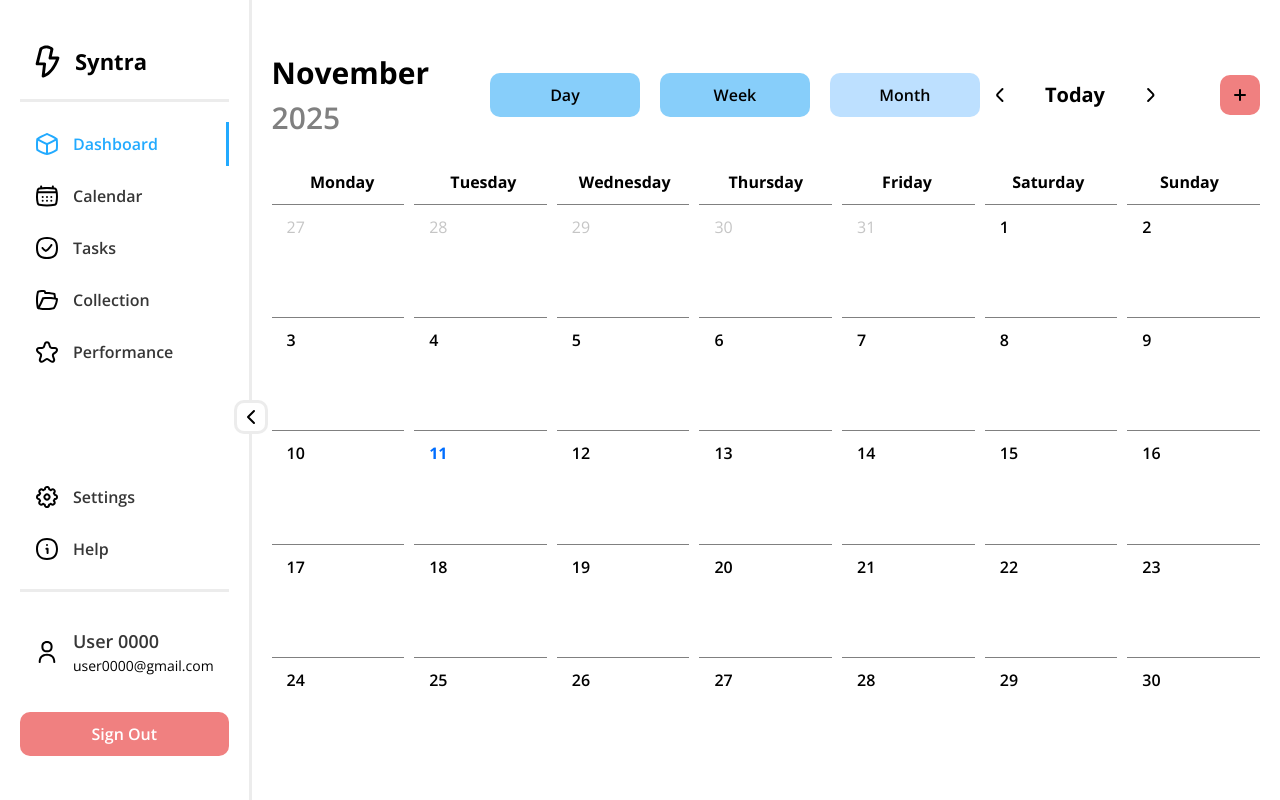
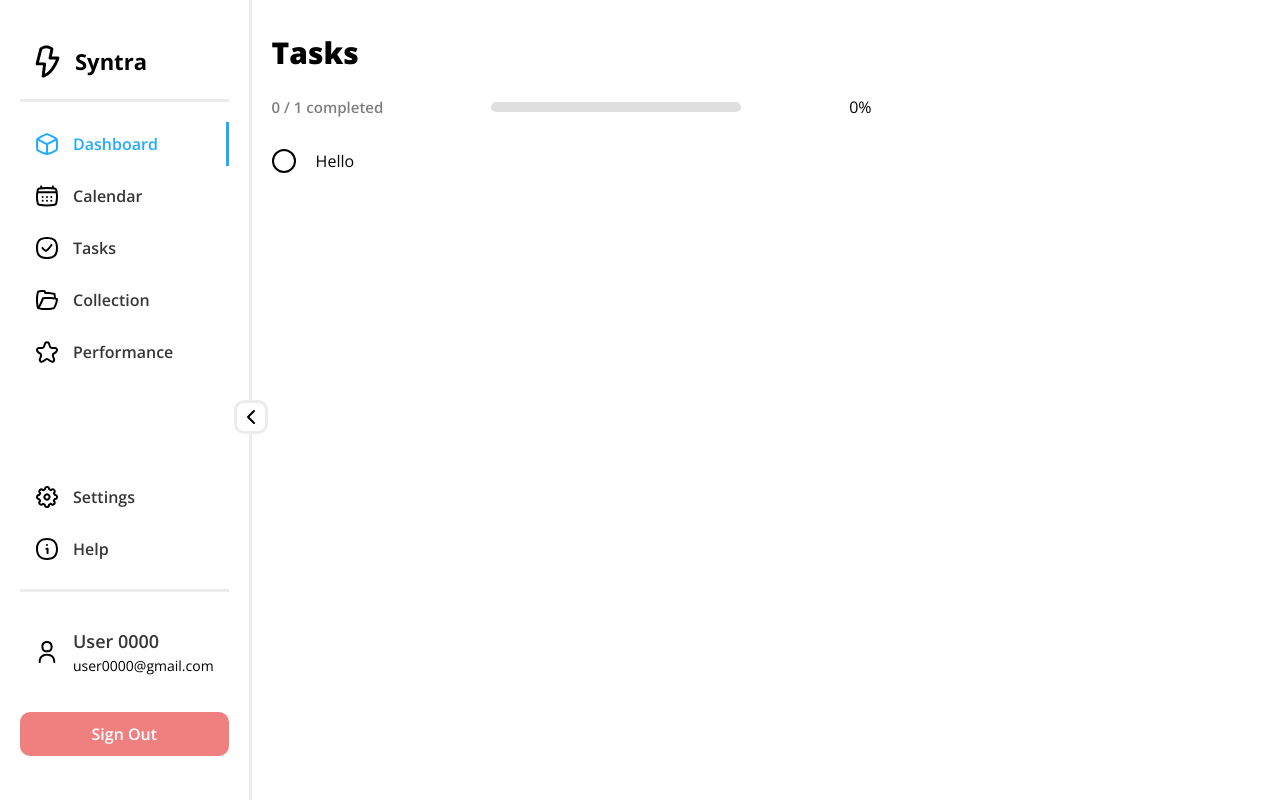
Before and after one commit to dark-sorceror/Syntra, a Next.js app in the folder web/src/: page / in a window 1280 px wide. Built offline with nearby package versions, Linux system fonts and the light colour scheme.

Commit message:
Create task view page

```diff
--- a/web/src/app/layout.tsx
+++ b/web/src/app/layout.tsx
@@ -13,7 +13,6 @@ export default function Test({ children }: { children: React.ReactNode }) {
                     <Sidebar />
                     {children}
                     <AIAgent />
-                    <div id="portal-root"></div>
                 </KeydownProvider>
             </body>
         </html>
--- a/web/src/app/page.tsx
+++ b/web/src/app/page.tsx
@@ -3,18 +3,31 @@
 import { useState } from "react";
 import { Calendar } from "@/components/Calendar";
 import { CalendarEvent } from "@/types/calendar";
+import { Tasks } from "./tasks/page";
 
 export default function App() {
     const [currentPage, setCurrentPage] = useState<
         "dashboard" | "calendar" | "tasks"
-    >("calendar");
+    >("tasks");
 
-    const [events, setEvents] = useState<CalendarEvent[]>([]);
+    // Too lazy to adapt sidebar to render page for now
+    const [events, setEvents] = useState<CalendarEvent[]>([
+        {
+            id: "1",
+            title: "Hello",
+            start: new Date(2025, 11, 5, 17, 0),
+            end: new Date(2025, 11, 5, 18, 0),
+            color: "blue",
+            category: "Study",
+        },
+    ]);
 
     const renderPage = () => {
         switch (currentPage) {
             case "calendar":
                 return <Calendar events={events} setEvents={setEvents} />;
+            case "tasks":
+                return <Tasks events={events} setEvents={setEvents} />;
             default:
                 return null;
         }
--- /dev/null
+++ b/web/src/app/tasks/index.css
@@ -0,0 +1,84 @@
+.task-wrapper {
+    width: 100%;
+    height: 100%;
+    display: flex;
+    flex-direction: column;
+    padding: 30px 20px;
+}
+
+.task-header {
+    font-weight: 800;
+    font-size: 30px;
+    margin-bottom: 20px;
+}
+
+.task-area {
+    width: 600px;
+    height: min-content;
+}
+
+.task-stats {
+    display: flex;
+    align-items: center;
+    justify-content: space-between;
+}
+
+.tasks {
+    display: flex;
+}
+
+.task {
+    display: flex;
+    margin-top: 30px;
+}
+
+.complete-task {
+    svg {
+        width: 24px;
+        height: 24px;
+        margin-right: 20px;
+    }
+}
+
+.task-completed-number {
+    font-weight: 600;
+    font-size: 15px;
+    opacity: 50%;
+}
+
+.task-percentage-bar-wrapper {
+    background-color: rgb(223, 223, 223);
+    border-radius: 20px;
+    width: 250px;
+    height: 10px;
+    display: flex;
+}
+
+.task-percentage-bar {
+    transition: all 0.2s ease-in-out;
+}
+
+.complete-task {
+    svg {
+        width: 24px;
+    }
+}
+
+.no-tasks {
+    display: flex;
+    align-items: center;
+    justify-content: center;
+    flex-direction: column;
+    opacity: 60%;
+    height: 150px;
+    margin-top: 150px;
+
+    svg {
+        width: 60px;
+        margin-bottom: 10px;
+    }
+
+    p {
+        font-weight: 600;
+    }
+}
--- /dev/null
+++ b/web/src/app/tasks/page.tsx
@@ -0,0 +1,129 @@
+import { useState } from "react";
+import { CalendarEvent } from "../../types/calendar";
+import { getMonthName } from "@/utils/dateUtils";
+
+import "./index.css";
+
+interface TasksProps {
+    events: CalendarEvent[];
+    setEvents: (events: CalendarEvent[]) => void;
+}
+
+interface Task extends CalendarEvent {
+    completed?: boolean;
+}
+
+export function Tasks({ events }: TasksProps) {
+    const [tasks, setTasks] = useState<Task[]>(
+        events.map((event) => ({ ...event, completed: Math.random() > 0.4 }))
+    );
+
+    const toggleTask = (taskId: string) => {
+        setTasks(
+            tasks.map((task) =>
+                task.id === taskId
+                    ? { ...task, completed: !task.completed }
+                    : task
+            )
+        );
+    };
+
+    const getStats = () => {
+        const categoryTasks = tasks;
+        const completed = categoryTasks.filter((t) => t.completed).length;
+        const total = categoryTasks.length;
+        const percentage =
+            total > 0 ? Math.round((completed / total) * 100) : 0;
+        return { completed, total, percentage };
+    };
+
+    const formatDate = (date: Date) => {
+        const today = new Date();
+        const tomorrow = new Date(today);
+
+        tomorrow.setDate(tomorrow.getDate() + 1);
+
+        if (date.toDateString() === today.toDateString()) {
+            return "Today";
+        } else if (date.toDateString() === tomorrow.toDateString()) {
+            return "Tomorrow";
+        } else {
+            return `${getMonthName(date.getMonth())} ${date.getDate()}`;
+        }
+    };
+
+    return (
+        <div className="task-wrapper">
+            <div className="task-header">
+                <h1>Tasks</h1>
+            </div>
+            <div className="task-area">
+                <div className="task-progress">
+                    <div className="task-stats">
+                        <span className="task-completed-number">
+                            {getStats().completed} / {getStats().total}{" "}
+                            completed
+                        </span>
+                        <div className="task-percentage-bar-wrapper">
+                            <div
+                                className="task-percentage-bar"
+                                style={{
+                                    width: `${getStats().percentage}%`,
+                                }}
+                            ></div>
+                        </div>
+                        <span className="task-percentage">
+                            {getStats().percentage}%
+                        </span>
+                    </div>
+                </div>
+                <div className="tasks">
+                    {tasks.map((task) => (
+                        <div
+                            key={task.id}
+                            className={`
+                      task
+                      ${task.completed ? "opacity-60" : ""}
+                    `}
+                            onClick={() => toggleTask(task.id)}
+                        >
+                            <button
+                                className="complete-task"
+                                onClick={(e) => {
+                                    e.stopPropagation();
+                                    toggleTask(task.id);
+                                }}
+                            >
+                                {task.completed ? (
+                                    <svg
+                                        xmlns="http://www.w3.org/2000/svg"
+                                        viewBox="0 0 24 24"
+                                    >
+                                        <path d="m16.298,8.288l1.404,1.425-5.793,5.707c-.387.387-.896.58-1.407.58s-1.025-.195-1.416-.585l-2.782-2.696,1.393-1.437,2.793,2.707,5.809-5.701Zm7.702,3.712c0,6.617-5.383,12-12,12S0,18.617,0,12,5.383,0,12,0s12,5.383,12,12Zm-2,0c0-5.514-4.486-10-10-10S2,6.486,2,12s4.486,10,10,10,10-4.486,10-10Z" />
+                                    </svg>
+                                ) : (
+                                    <svg
+                                        xmlns="http://www.w3.org/2000/svg"
+                                        viewBox="0 0 24 24"
+                                    >
+                                        <path d="M12,0A12,12,0,1,0,24,12,12,12,0,0,0,12,0Zm0,22A10,10,0,1,1,22,12,10,10,0,0,1,12,22Z" />
+                                    </svg>
+                                )}
+                            </button>
+                            <div className="task-color"></div>
+                            <div className="task-info">{task.title}</div>
+                        </div>
+                    ))}
+                </div>
+            </div>
+            {tasks.length === 0 && (
+                <div className="no-tasks">
+                    <svg xmlns="http://www.w3.org/2000/svg" viewBox="0 0 24 24">
+                        <path d="m16.298,8.288l1.404,1.425-5.793,5.707c-.387.387-.896.58-1.407.58s-1.025-.195-1.416-.585l-2.782-2.696,1.393-1.437,2.793,2.707,5.809-5.701Zm7.702,3.712c0,6.617-5.383,12-12,12S0,18.617,0,12,5.383,0,12,0s12,5.383,12,12Zm-2,0c0-5.514-4.486-10-10-10S2,6.486,2,12s4.486,10,10,10,10-4.486,10-10Z" />
+                    </svg>
+                    <p>No tasks available</p>
+                </div>
+            )}
+        </div>
+    );
+}
```
